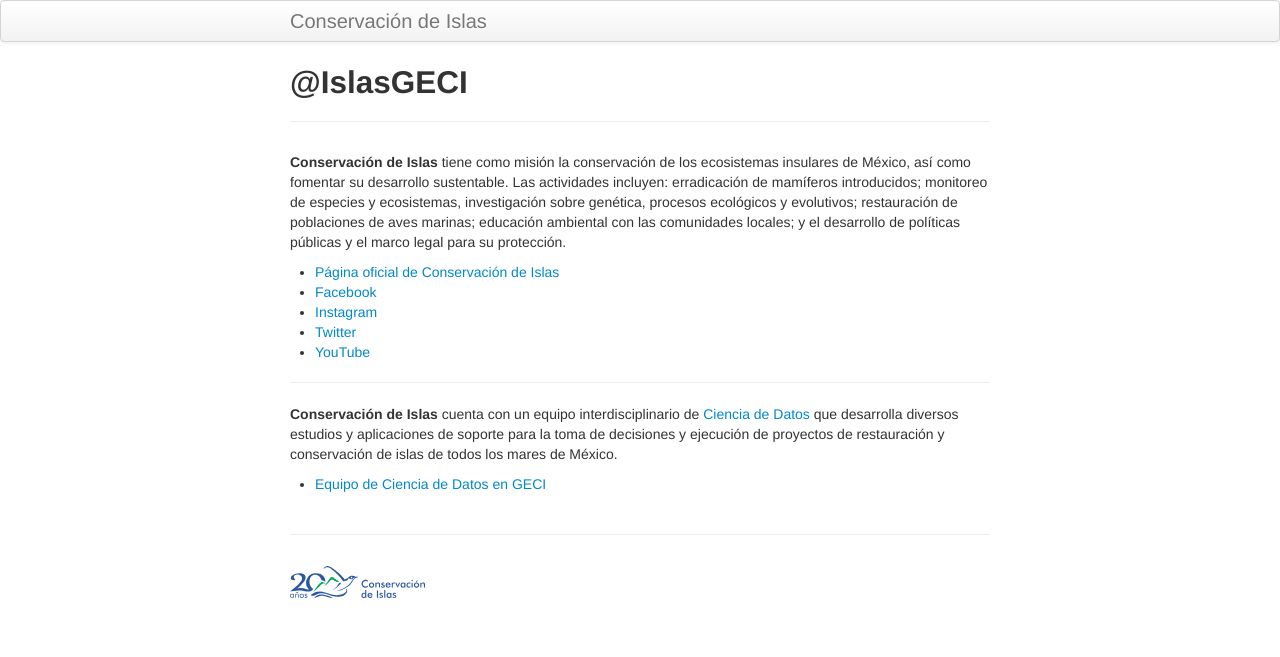
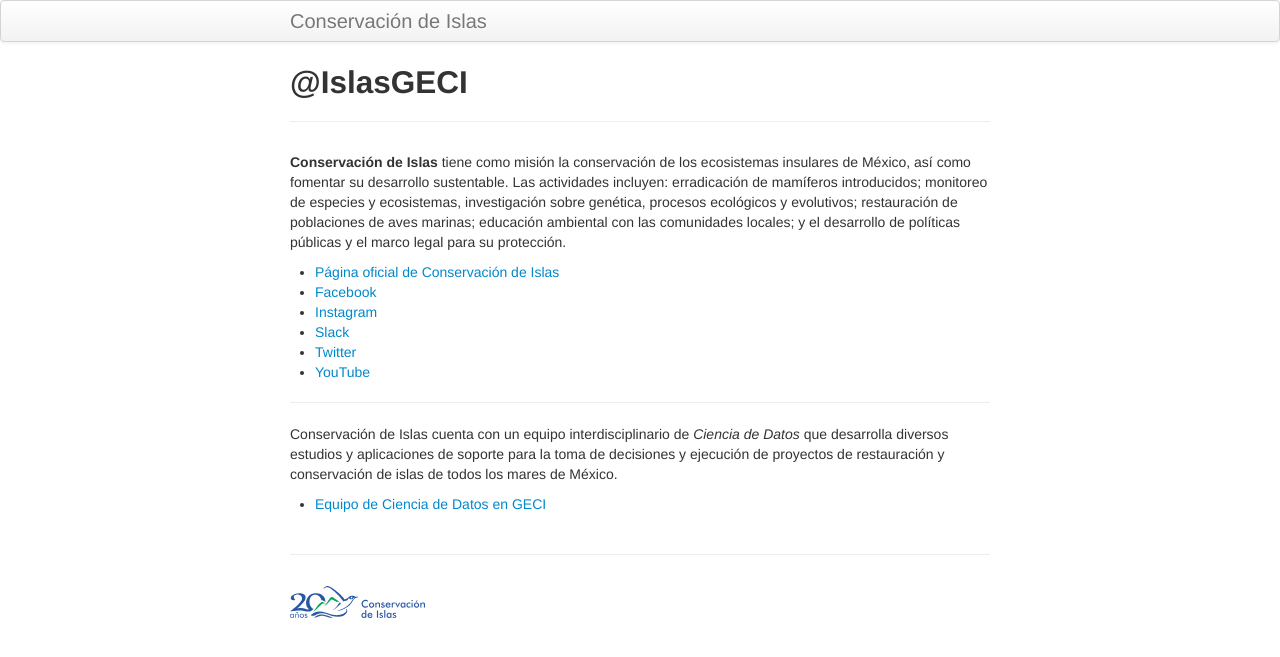
Before and after one commit to LizethMReyes/islasgeci.github.io, a Jekyll site: the page built from index.md, in a window 1280 px wide. Shown: the top 657 px of the page. Built offline with Jekyll 4.4.1, drawn with Linux system fonts in a browser that asks for light colours.

Commit message:
Agrega enlace hacia Slack

```diff
--- a/index.md
+++ b/index.md
@@ -9,11 +9,12 @@
 - [Página oficial de Conservación de Islas](https://islas.org.mx)
 - [Facebook](https://www.facebook.com/IslasGECI)
 - [Instagram](https://www.instagram.com/gecibc/)
+- [Slack](https://islas.slack.com)
 - [Twitter](https://twitter.com/IslasGECI)
 - [YouTube](https://www.youtube.com/channel/UChCwUNW27D50Bwh27U0lpfg)
 
 ---
 
-**Conservación de Islas**  cuenta con un equipo interdisciplinario de [Ciencia de Datos](https://islasgeci.github.io/ciencia_de_datos) que desarrolla diversos estudios y aplicaciones de soporte para la toma de decisiones y ejecución de proyectos de restauración y conservación de islas de todos los mares de México.
+Conservación de Islas cuenta con un equipo interdisciplinario de _Ciencia de Datos_ que desarrolla diversos estudios y aplicaciones de soporte para la toma de decisiones y ejecución de proyectos de restauración y conservación de islas de todos los mares de México.
 
 - [Equipo de Ciencia de Datos en GECI](https://islasgeci.github.io/ciencia_de_datos)
```
